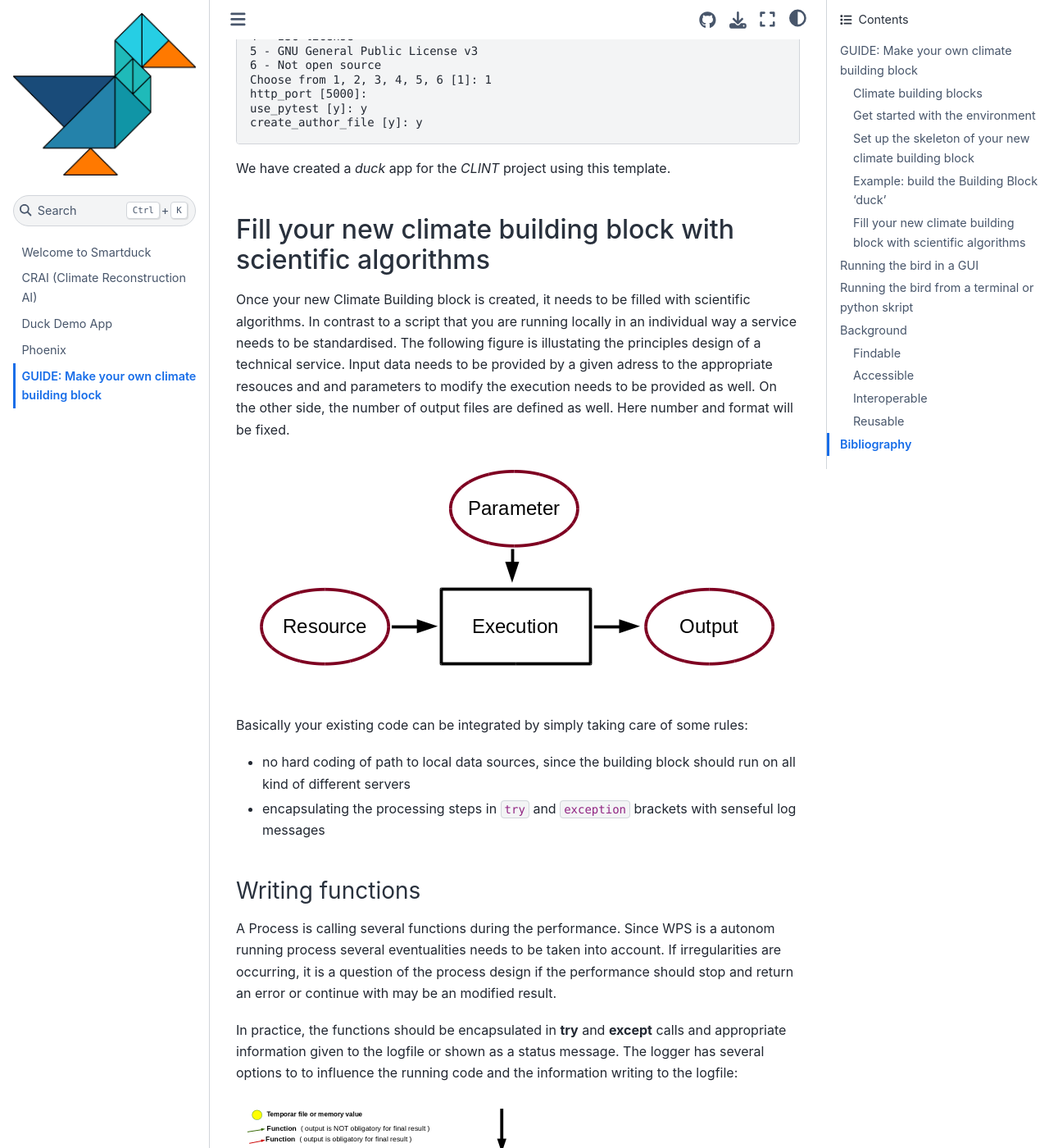
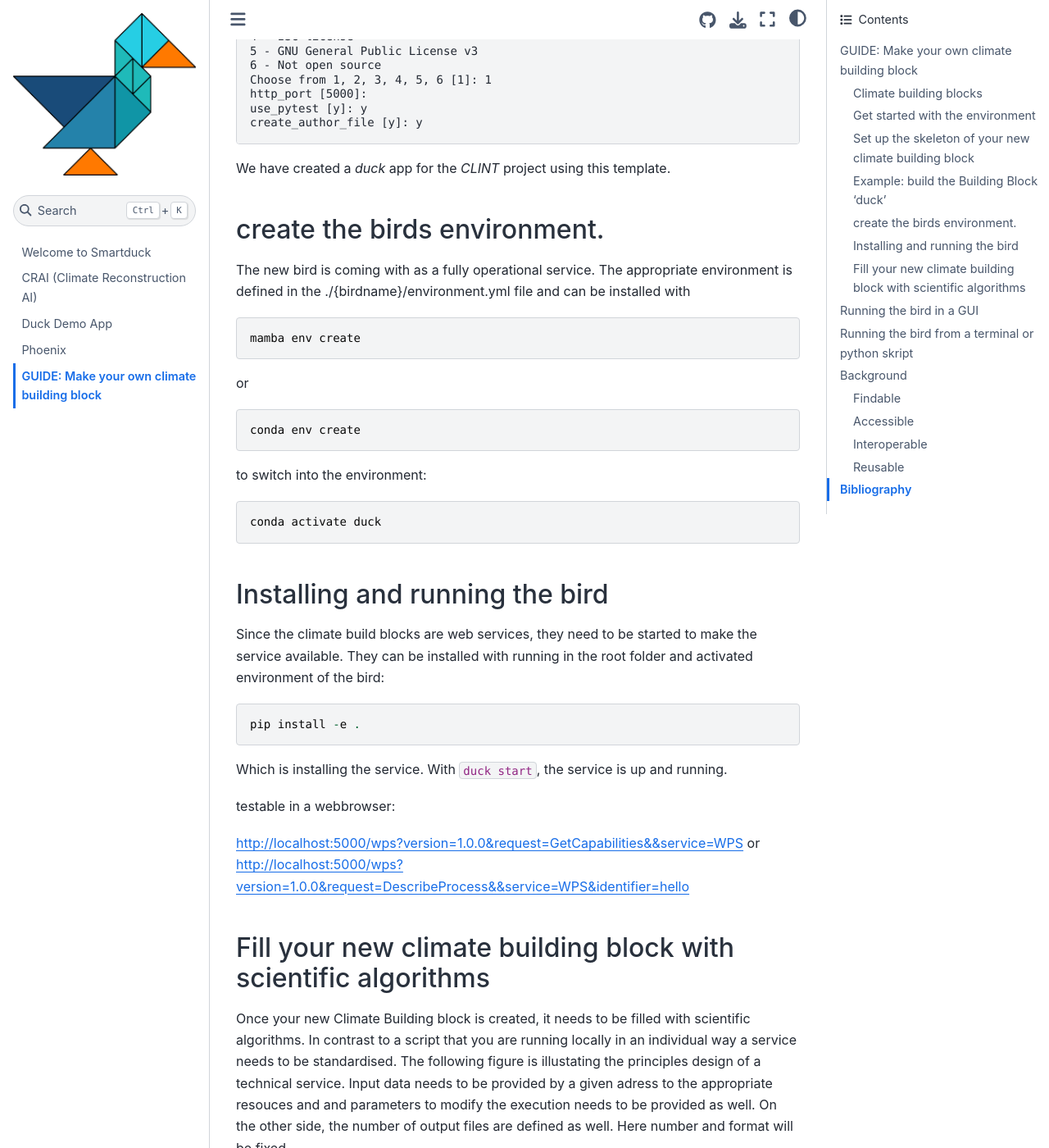
Before and after one commit to climateintelligence/smartduck-docs, a Jupyter Book: the page built from book/sections/guide_buildservice.md, in a window 1280 px wide and 1400 px high, scrolled down 1624 px. Shown: the whole window at 82% size. Built offline with Jupyter Book 1.0.4 settings and Sphinx 7.4.7 and the Sphinx Book theme 1.1.4, drawn with Linux system fonts in a browser that asks for light colours; cross-references to code outside the pages are shown as plain code.

Commit message:
create envs

````diff
--- a/book/sections/guide_buildservice.md
+++ b/book/sections/guide_buildservice.md
@@ -54,8 +54,38 @@ http_port [5000]:
 use_pytest [y]: y
 create_author_file [y]: y
 ```
+We have created a *duck* app for the *CLINT* project using this template.
 
-We have created a *duck* app for the *CLINT* project using this template.
+## create the birds environment.
+The new bird is coming with as a fully operational service. The appropriate environment is defined in the ./{birdname}/environment.yml file and can be installed with
+
+```
+mamba env create
+```
+or
+```
+conda env create
+```
+
+to switch into the environment:
+```
+conda activate duck
+```
+
+## Installing and running the bird
+Since the climate build blocks are web services, they need to be started to make the service available. They can be installed with running in the root folder and activated environment of the bird:
+```
+pip install -e .
+```
+Which is installing the service.
+With `duck start`, the service is up and running.
+
+testable in a webbrowser:
+
+http://localhost:5000/wps?version=1.0.0&request=GetCapabilities&&service=WPS
+or
+http://localhost:5000/wps?version=1.0.0&request=DescribeProcess&&service=WPS&identifier=hello
+
 
 ## Fill your new climate building block with scientific algorithms
 
````
